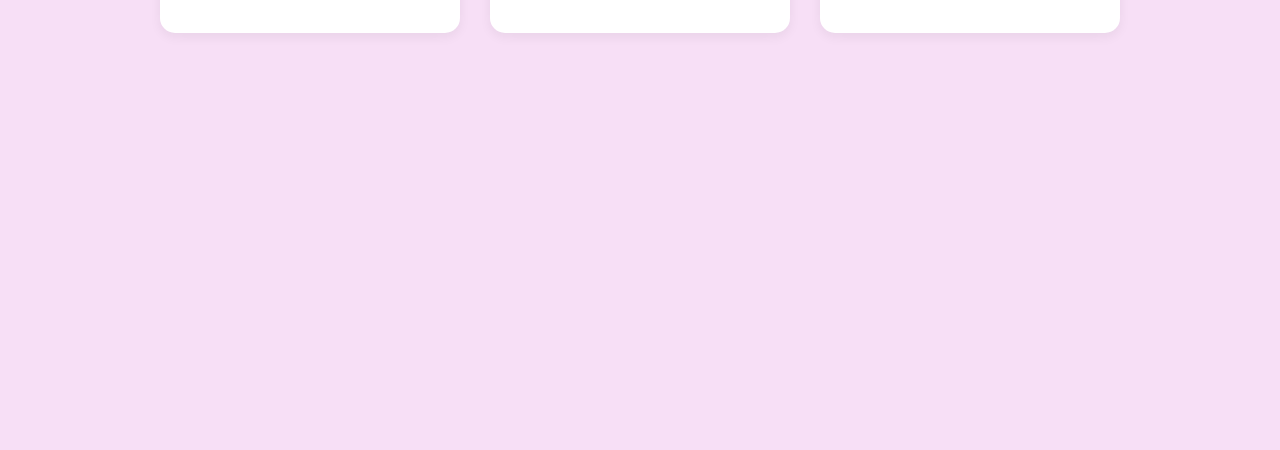
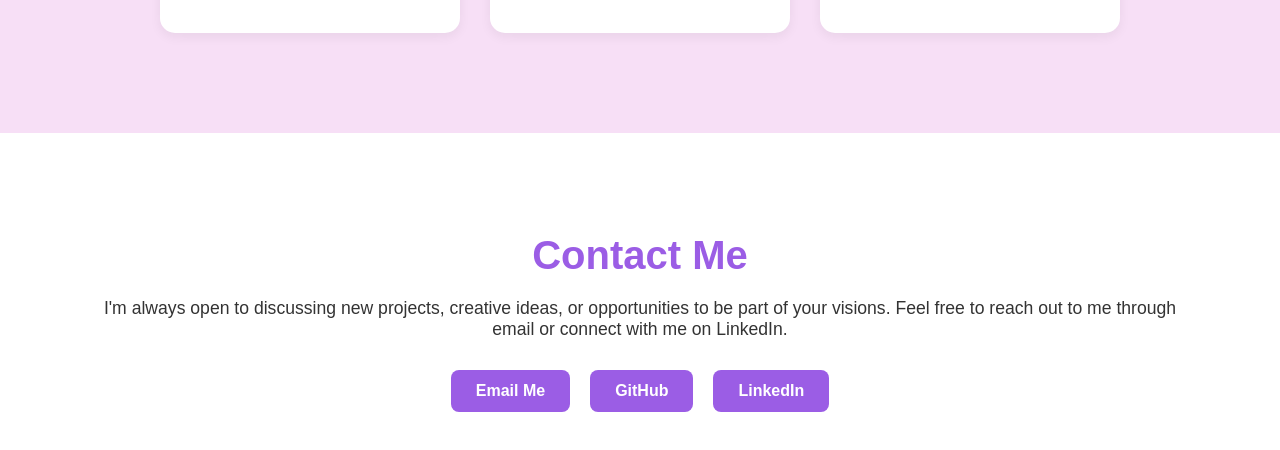
Before and after one commit to anushkagonge/portfolio, a plain HTML site: page index.html in a window 1280 px wide. Shown: the part 2015-2465 px from the top of the page. Before the commit the page ends 2148 px from the top, so only its background shows below. Drawn offline with Linux system fonts and the light colour scheme.

Commit message:
add contact section

```diff
--- a/index.html
+++ b/index.html
@@ -128,6 +128,32 @@
                 </div>
             </div>
         </section>
+
+        <!-- Contact Section -->
+        <section id="contact" class="contact">
+            <div class="container">
+                <h2>Contact Me</h2>
+                <p>
+                    I'm always open to discussing new projects, creative ideas, or opportunities to be part of your visions. Feel free to reach out to me through email or connect with me on LinkedIn.
+                </p>
+                <div class="contact-links">
+                    <a
+                        href="https://mail.google.com/mail/?view=cm&fs=1&to=anushka_gonge@rediffmail.com" class="contact-button">
+                        Email Me
+                    </a>
+
+                    <a href="https://github.com/anushkagonge" class="contact-button" target="_blank">
+                        GitHub
+                    </a>
+
+                    <a href="https://www.linkedin.com/in/anushka-gonge-77b804407/" class="contact-button" target="_blank">
+                        LinkedIn
+                    </a>
+
+                </div>
+            </div>
+        </section>
+
     </main>
     <script src="script.js"></script>
 </body>
--- a/style.css
+++ b/style.css
@@ -244,3 +244,46 @@ about-content{
 .skill-name {
     display: none;
 }
+
+/*contact Section*/
+
+.contact{
+    background-color: white;
+    padding: 100px 8%;
+    text-align: center;
+}
+
+.contact h2{
+    font-size: 2.5rem;
+    margin-bottom: 20px;
+    color: #9b5de5;
+}
+
+.contact p{
+    font-size: 1.1rem;
+    color: #333333;
+    margin-bottom: 30px;
+}
+
+.contact-links{
+    display: flex;
+    justify-content: center;
+    gap: 20px;
+    flex-wrap: wrap;
+}
+
+.contact-button{
+    display: inline-block;
+    padding: 12px 25px;
+    border-radius: 8px;
+    text-decoration: none;
+    font-weight: bold;
+    transition: 0.3s ease;
+    color: #ffffff;
+    background-color: #9b5de5;
+}
+
+.contact-button:hover{
+    transform: translateY(-3px);
+    box-shadow: 0 6px 15px rgba(155, 93, 229, 0.2);
+}
```
